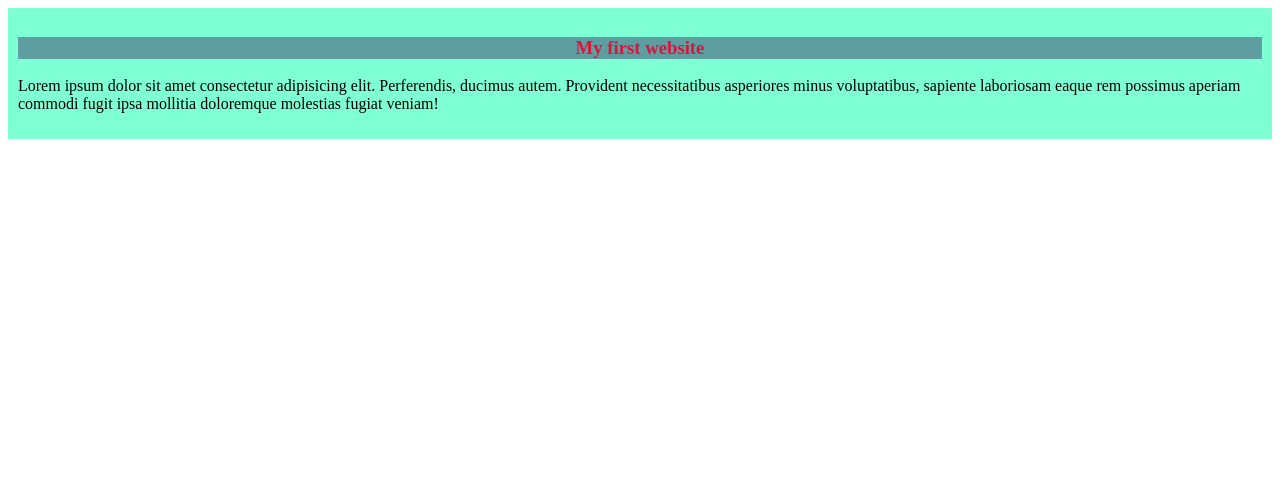
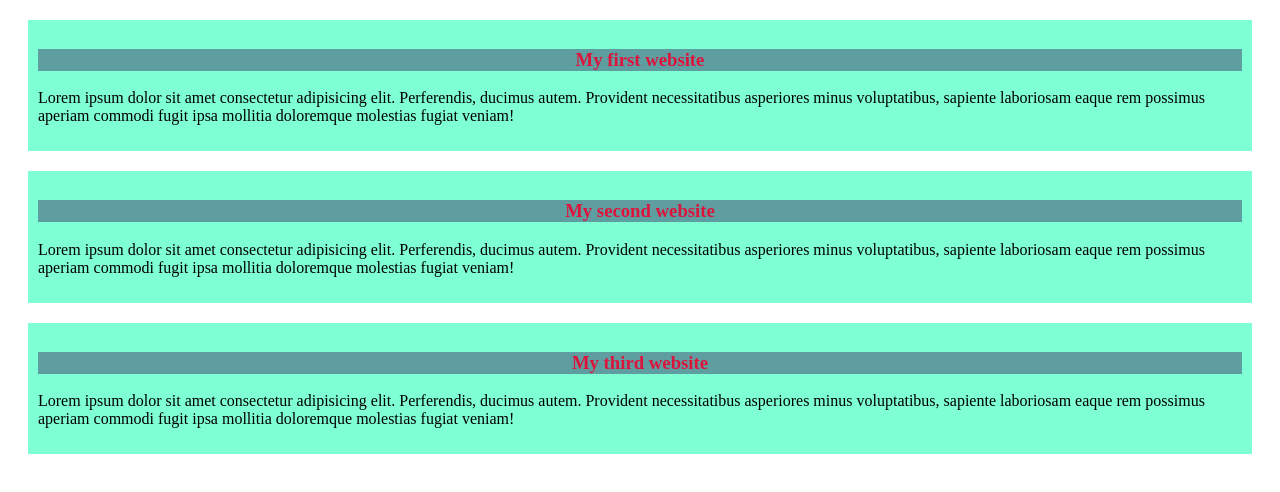
Before and after one commit to salehahmed999/my-first-github-repo, a plain HTML site: page index.html in a window 1280 px wide. Drawn offline with Linux system fonts and the light colour scheme.

Commit message:
added second & third style

```diff
--- a/index.html
+++ b/index.html
@@ -18,5 +18,25 @@
             ipsa mollitia doloremque molestias fugiat
             veniam!</p>
      </div>
+     <div>
+          <h3>My second website</h3>
+          <p>Lorem ipsum dolor sit amet consectetur
+            adipisicing elit. Perferendis, ducimus
+            autem. Provident necessitatibus asperiores
+            minus voluptatibus, sapiente laboriosam
+            eaque rem possimus aperiam commodi fugit
+            ipsa mollitia doloremque molestias fugiat
+            veniam!</p>
+     </div>
+     <div>
+          <h3>My third website</h3>
+          <p>Lorem ipsum dolor sit amet consectetur
+            adipisicing elit. Perferendis, ducimus
+            autem. Provident necessitatibus asperiores
+            minus voluptatibus, sapiente laboriosam
+            eaque rem possimus aperiam commodi fugit
+            ipsa mollitia doloremque molestias fugiat
+            veniam!</p>
+     </div>
 </body>
 </html>
--- a/styles/blog.css
+++ b/styles/blog.css
@@ -1,6 +1,7 @@
 div{
     background-color: aquamarine;
     padding: 10px;
+    margin: 20px;
 }
 
 h3{
```
